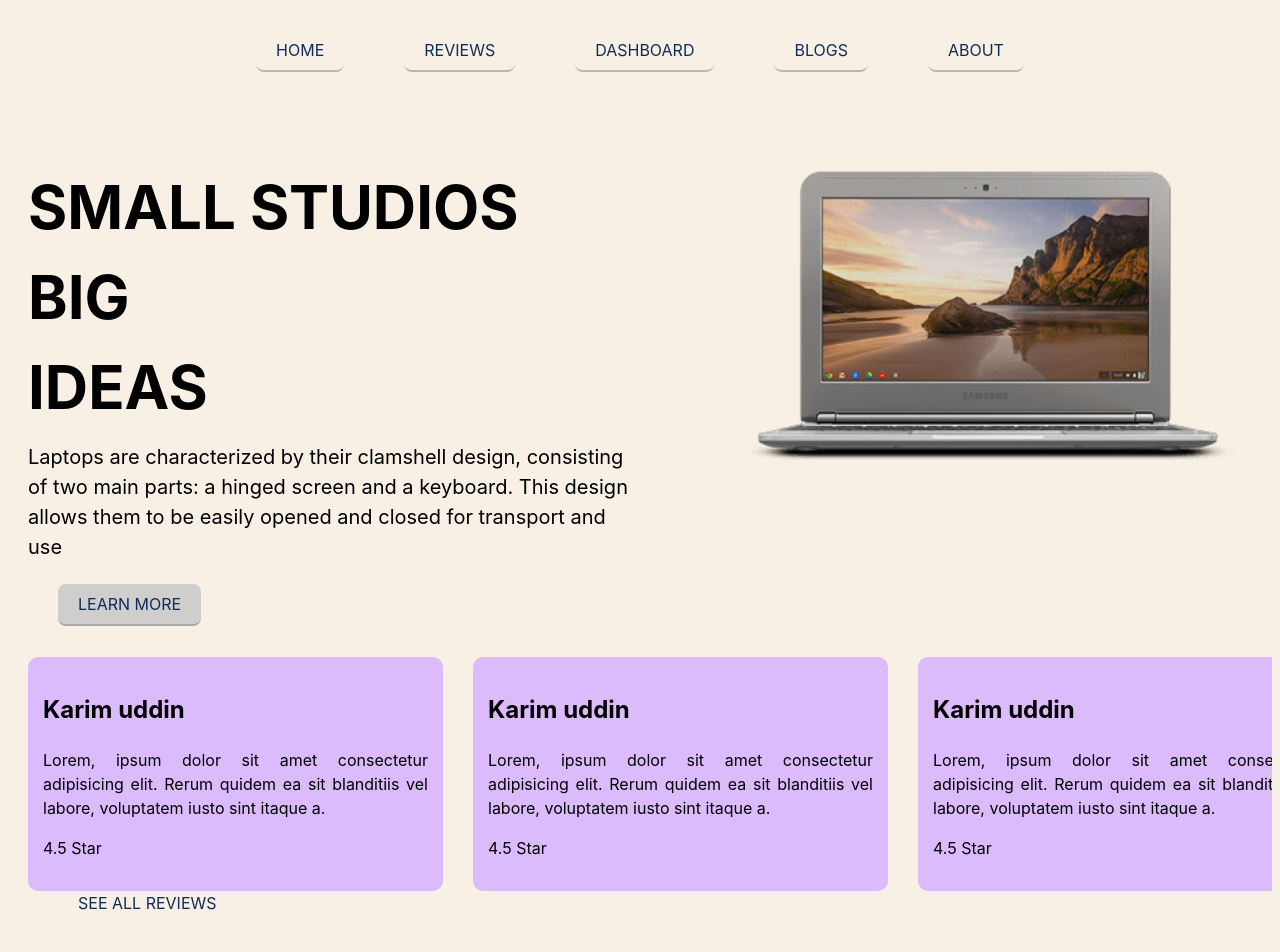
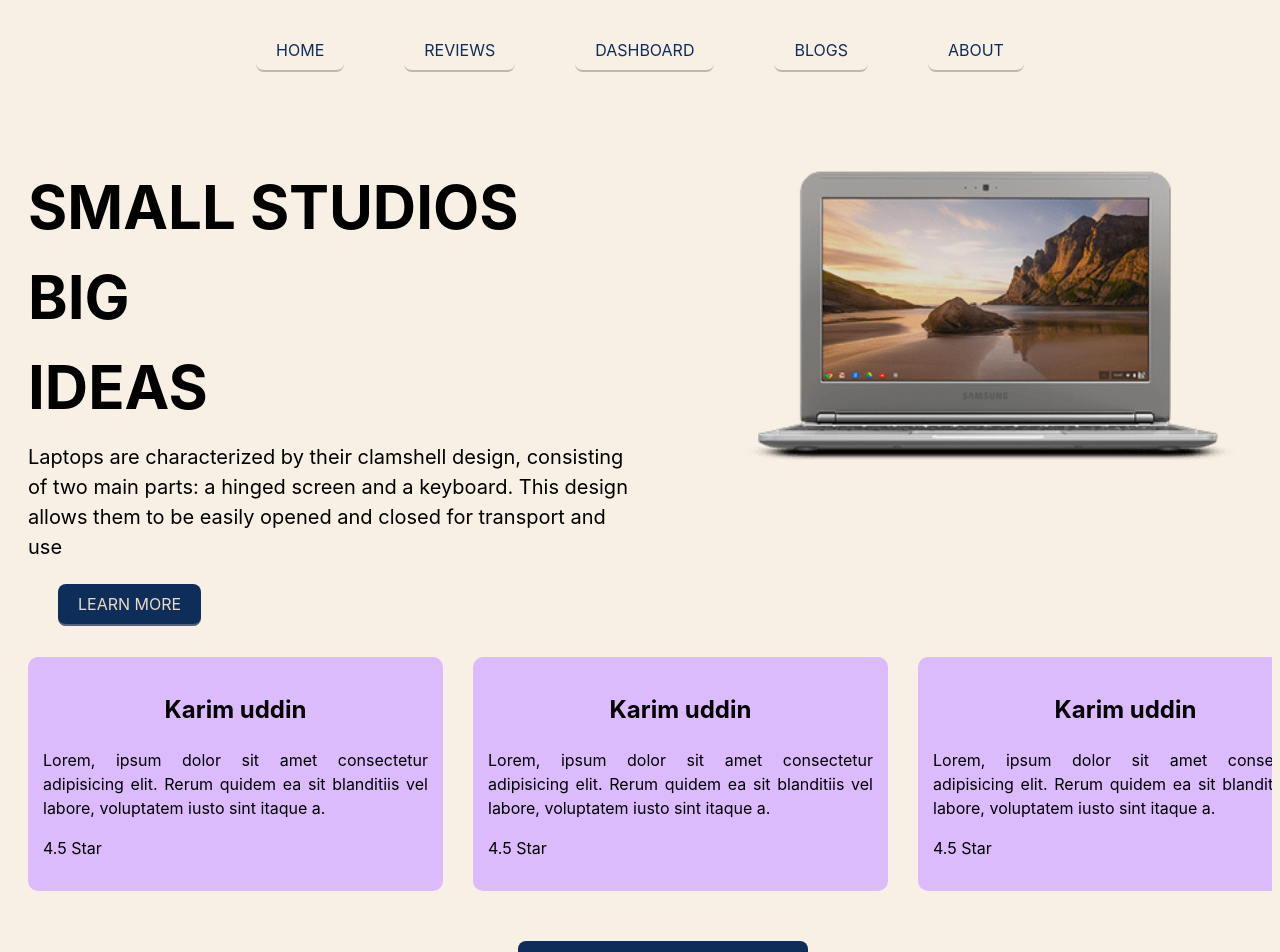
Before and after one commit to webdevmahdi/phone-store, a React (Vite) app: page / in a window 1280 px wide. Shown: the top 952 px of the page. Before the commit the page ends 923 px from the top, so only its background shows below. Built offline with nearby package versions, Linux system fonts and the light colour scheme.

Commit message:
dashboard setup

```diff
--- a/package.json
+++ b/package.json
@@ -15,6 +15,7 @@
     "react": "^18.2.0",
     "react-dom": "^18.2.0",
     "react-router-dom": "^6.15.0",
+    "recharts": "^2.8.0",
     "sort-by": "^1.2.0"
   },
   "devDependencies": {
--- a/src/App.jsx
+++ b/src/App.jsx
@@ -7,6 +7,7 @@
 import About from './components/About/About'
 import Dashboard from './components/Dashboard/Dashboard'
 import Header from './components/Header/Header'
+import NotFound from './NotFound/NotFound'
 
 function App() {
 
@@ -20,6 +21,7 @@
           <Route path='/dashboard' element={<Dashboard></Dashboard>}></Route>
           <Route path='/blogs' element={<Blogs></Blogs>}></Route>
           <Route path='/about' element={<About></About>}></Route>
+          <Route path='*' element={<NotFound></NotFound>}></Route>
         </Routes>
       </div>
   )
--- /dev/null
+++ b/src/NotFound/NotFound.jsx
@@ -0,0 +1,9 @@
+import React from 'react'
+
+const NotFound = () => {
+  return (
+    <div>404</div>
+  )
+}
+
+export default NotFound
--- a/src/components/Dashboard/Dashboard.jsx
+++ b/src/components/Dashboard/Dashboard.jsx
@@ -1,8 +1,80 @@
 import React from 'react'
+import { LineChart, Line, XAxis, YAxis, CartesianGrid, Tooltip, Legend, PieChart, Pie} from 'recharts';
+import { ResponsiveContainer } from 'recharts';
 
 const Dashboard = () => {
+  const data = [
+  {
+    name: 'January',
+    expence: 4000,
+    earning: 2400,
+    amt: 2400,
+  },
+  {
+    name: 'February',
+    expence: 3000,
+    earning: 1398,
+    amt: 2210,
+  },
+  {
+    name: 'March',
+    expence: 2000,
+    earning: 9800,
+    amt: 2290,
+  },
+  {
+    name: 'April',
+    expence: 2780,
+    earning: 3908,
+    amt: 2000,
+  },
+  {
+    name: 'May',
+    expence: 1890,
+    earning: 4800,
+    amt: 2181,
+  },
+  {
+    name: 'Jun',
+    expence: 2390,
+    earning: 3800,
+    amt: 2500,
+  },
+  {
+    name: 'July',
+    expence: 3490,
+    earning: 4300,
+    amt: 2100,
+  },
+];
+// users
+const user = [
+  { name: 'January', value: 42050 },
+  { name: 'February', value: 30523 },
+  { name: 'March', value: 35430 },
+  { name: 'April', value: 20797 },
+];
+
   return (
-    <div>Dashboard</div>
+    <div>
+       <LineChart width={700} height={400} data={data} margin={{top: 5, right: 30, left: 20, bottom: 5}}>
+          <CartesianGrid strokeDasharray="3 3" />
+          <XAxis dataKey="name" />
+          <YAxis />
+          <Tooltip />
+          <Legend />
+          <Line type="monotone" dataKey="earning" stroke="#8884d8" activeDot={{ r: 8 }} />
+          <Line type="monotone" dataKey="expence" stroke="#82ca9d" />
+        </LineChart>
+
+        <div style={{ width: '100%', height: 300 }}>
+        <ResponsiveContainer>
+          <PieChart>
+            <Pie dataKey="value" data={user} fill="#8884d8" label />
+          </PieChart>
+        </ResponsiveContainer>
+      </div>
+    </div>
   )
 }
 
--- a/src/components/Home/Home.css
+++ b/src/components/Home/Home.css
@@ -31,8 +31,26 @@
 .home-text a{
     position: relative;
     top: 30px;
-    background-color: #0f2d592c;
+    background-color: #0f2d59;
+    color: #EADBC8;
 }
-.reviews{
-
+.reviews-section{
+    position: relative;
+    text-align: center;
 }
+.reviews-section .all-reviews{
+    display: block;
+    margin-top: 50px;
+    margin-left: 40%;
+    width: 250px;
+    position: absolute;
+    justify-content: center;
+    text-decoration: none;
+    color: #EADBC8;
+    padding: 15px 20px;
+    text-transform: uppercase;
+    border: none;
+    border-radius: 8px;
+    transition: all 0.7s;
+    background-color: #0f2d59;
+}
--- a/src/components/Home/Home.jsx
+++ b/src/components/Home/Home.jsx
@@ -18,10 +18,15 @@
         </div>
       </div>
 
-      <div className="reviews">
+      <div className="reviews-section">
         <Reviews></Reviews>
-        <Link to='/reviews'>See all reviews</Link>
+        <Link className='all-reviews' to='/reviews'>See all reviews</Link>
       </div>
+      <br></br>
+      <br></br>
+      <br></br>
+      <br></br>
+      <br></br>
     </div>
   )
 }
```
Also changed, not shown: 1 other file (tests, documents, lock files or other folders).
